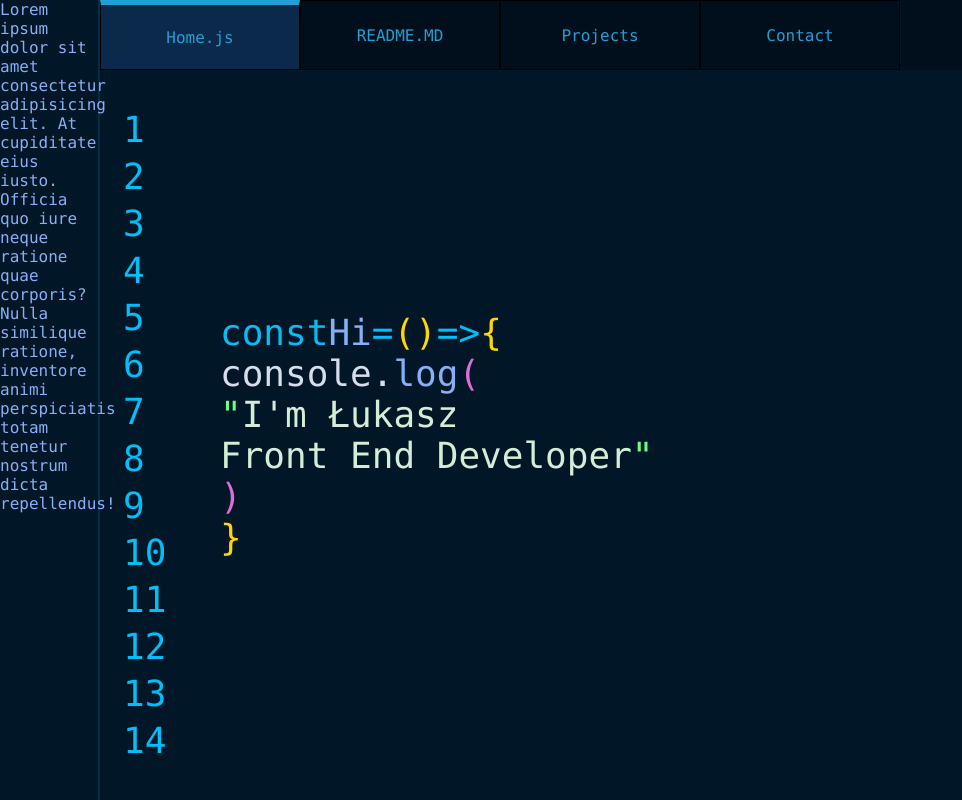
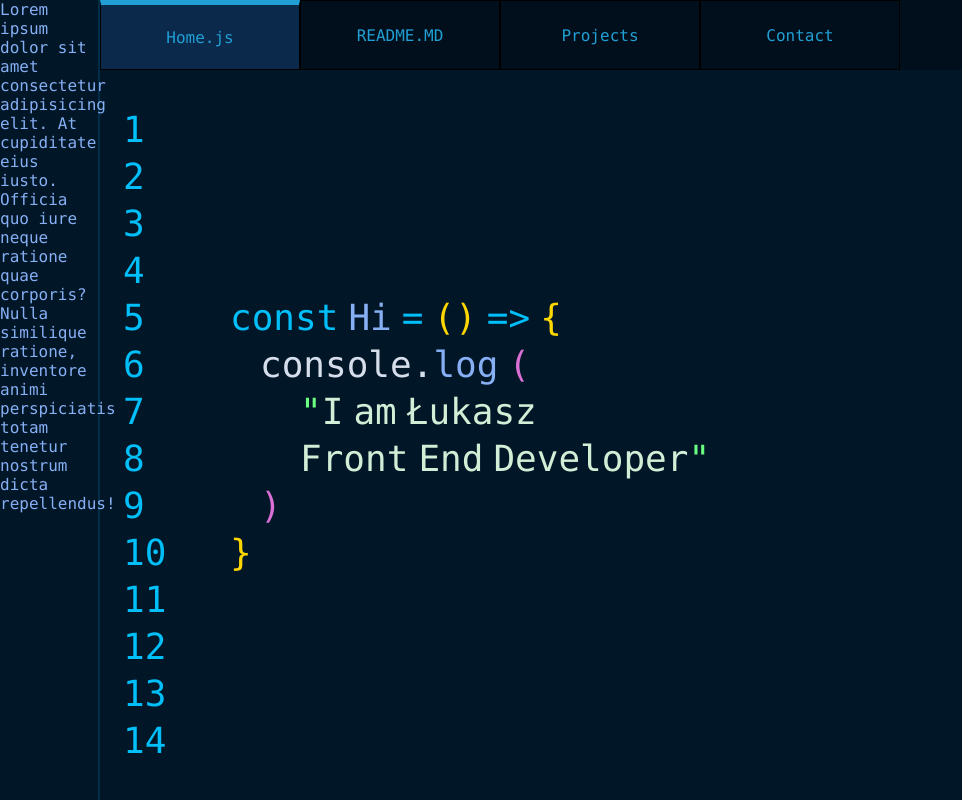
Before and after one commit to LukaszStaniszewski/portfolio_website, a React (Create React App) app: page / in a window 1280 px wide. Shown: the top 800 px of the page, without its empty margins (0-962 px from the left). Built offline with nearby package versions, Linux system fonts and the light colour scheme.

Commit message:
home page ver.2

```diff
--- a/src/components/transformed_text/transformed_text.component.jsx
+++ b/src/components/transformed_text/transformed_text.component.jsx
@@ -2,44 +2,20 @@ import { Fragment, useEffect } from "react"
 
 import "./transformed_text.styles.scss"
 
-// const TransformedText = ({text, color, ...otherProps}) => {
-//     // useEffect(() => {
-//     //     document.querySelector(".lala1").innerHTML = text
-//     // }, [])
-//    const splitText = text.split(" ");
-//     console.log(splitText)
-//     return (
-//     // <div className="lala1" {...otherProps} ></div>
-//     <Fragment>
-//     {
-//         splitText.map((word, index) => {
-//           return  <span key={index} className={color[word] ? `${color[word]}`: 'text-quaternary'}>{word}</span>
-//         //   return  <div key={index} style={{color: `var(--color-text-primary)`}}>{word}</div>
-//         })
-//     }
+const TransformedText = ({text, color, ...otherProps}) => {
 
-//     </Fragment>
-//     )
-// }
-
-// export default TransformedText
-
-const TransformedText = ({text, color, ...otherProps}) => {
-  // useEffect(() => {
-  //     document.querySelector(".lala1").innerHTML = text
-  // }, [])
  const splitText = text.split(" ");
   console.log(splitText)
   return (
-  // <div className="lala1" {...otherProps} ></div>
+
   <Fragment>
-  {
+    {
       splitText.map((word, index) => {
-        return  <span key={index} className={color[word] ? `${color[word]}`: 'text-quaternary'}>{word}</span>
-      //   return  <div key={index} style={{color: `var(--color-text-primary)`}}>{word}</div>
+        if(word === "<br/>")  return  <div key={index} className={color[word] ? `${color[word]}`: 'text-quaternary'} {...otherProps}>{word === "<br/>" ? " " : word}</div>
+
+        return  <span key={index} className={color[word] ? `${color[word]}`: 'text-quaternary'} {...otherProps}>{word}</span>
       })
-  }
-
+    }
   </Fragment>
   )
 }
--- a/src/routes/home/home.component.jsx
+++ b/src/routes/home/home.component.jsx
@@ -1,4 +1,3 @@
-import { useEffect } from "react"
 import TransformedText from "../../components/transformed_text/transformed_text.component"
 import "./home.styles.scss"
 
@@ -10,35 +9,19 @@ const TEXT_COLORS = {
     '()': 'bracket-primary',
     '=>': 'text-primary',
     '{': 'bracket-primary',
-
+    '}': 'bracket-primary',
+    '(': 'bracket-secondary',
+    ')': 'bracket-secondary',
+    '"': 'color-quotation-marks',
+    'console.': 'text-secondary',
+    'log': 'text-tertiary'
 }
 
 const Home = () => {
-    useEffect(()=> {
-        document.getElementById("arrow").innerHTML = "=>"
-        document.getElementById("right-bracket").innerHTML = "{"
-        document.getElementById("left-bracket").innerHTML = "}"
-    },[])
+
     const array = [1,2,3,4,5,6,7,8,9,10,11,12,13,14]
-    // const part1 = 'const Hi = () => {'
-    // const part2 = 'console.log('
-    // const part3 = '"I am Łukasz'
-    // const part4 = 'Front End Developer"'
-    // const part5 = ')'
-    // const part6 = '}'
-    const part = {
-        part1: 'const Hi = () => {',
-        part2: 'console.log(',
-        part3: '"I am Łukasz',
-        part4: 'Front End Developer"',
-        part5: ')',
-        part6: '}',
-    }
 
-    // const welcomeText = 'const Hi = () => { <br/>&nbsp console.log(<br/>&nbsp&nbsp "I am Łukasz<br/>&nbsp&nbsp Front End Developer<br/>&nbsp )<br/>})'
-    const welcomeText = 'const Hi = () => { console.log ( "I am Łukasz Front End Developer" ) } )'
-
-
+    const welcomeText = 'const Hi = () => { <br/> console. log ( <br/> " I am Łukasz <br/> Front End Developer " <br/> ) <br/> }'
 
     return (
         <section className="home-container" >
@@ -49,35 +32,7 @@ const Home = () => {
             }</div>
             <div >
                 <div className="home-welcome-text" >
-                    {/* <TransformedText text={welcomeText} color={TEXT_COLORS}/> */}
-
-                        <span className="text-primary">const</span>
-                        <span className="text-tertiary">Hi</span>
-                        <span className="text-primary">=</span>
-                        <span className="bracket-primary">()</span>
-                        <span className="text-primary" id="arrow"></span>
-                        <span className="bracket-primary" id="right-bracket"></span>
-                        <br />
-
-                        <span className="text-secondary">console.</span>
-                        <span className="text-tertiary">log</span>
-                        <span className="bracket-secondary">(</span>
-                        <br />
-
-                        <span className="color-quotation-marks">"</span>
-                        <span className="text-quaternary">I'm Łukasz</span>
-                        <br />
-
-                        <span className="text-quaternary">Front End Developer</span>
-                        <span className="color-quotation-marks">"</span>
-                        <br />
-
-                        <span className="bracket-secondary" >)</span>
-
-                    <div>
-                        <span className="bracket-primary" id="left-bracket"></span>
-                    </div>
-
+                    <TransformedText text={welcomeText} color={TEXT_COLORS}/>
                 </div>
             </div>
         </section>
--- a/src/routes/home/home.styles.scss
+++ b/src/routes/home/home.styles.scss
@@ -18,10 +18,28 @@
     .home-welcome-text {
         margin-left: 80px;
 
+        div {
+            padding: 3px;
+        }
+
         span {
-            display: inline-flex;
+            display: inline-block;
+            text-indent: 10px;
+        }
+        span:nth-child(8),
+        span:nth-child(22) {
+            text-indent: 40px;
+        }
 
+        span:nth-child(12),
+        span:nth-child(17) {
+            text-indent: 80px;
+        }
 
+        span:nth-child(9),
+        span:nth-child(13),
+        span:nth-child(20) {
+            text-indent: 0;
         }
 
         // span:nth-child(2),
```
